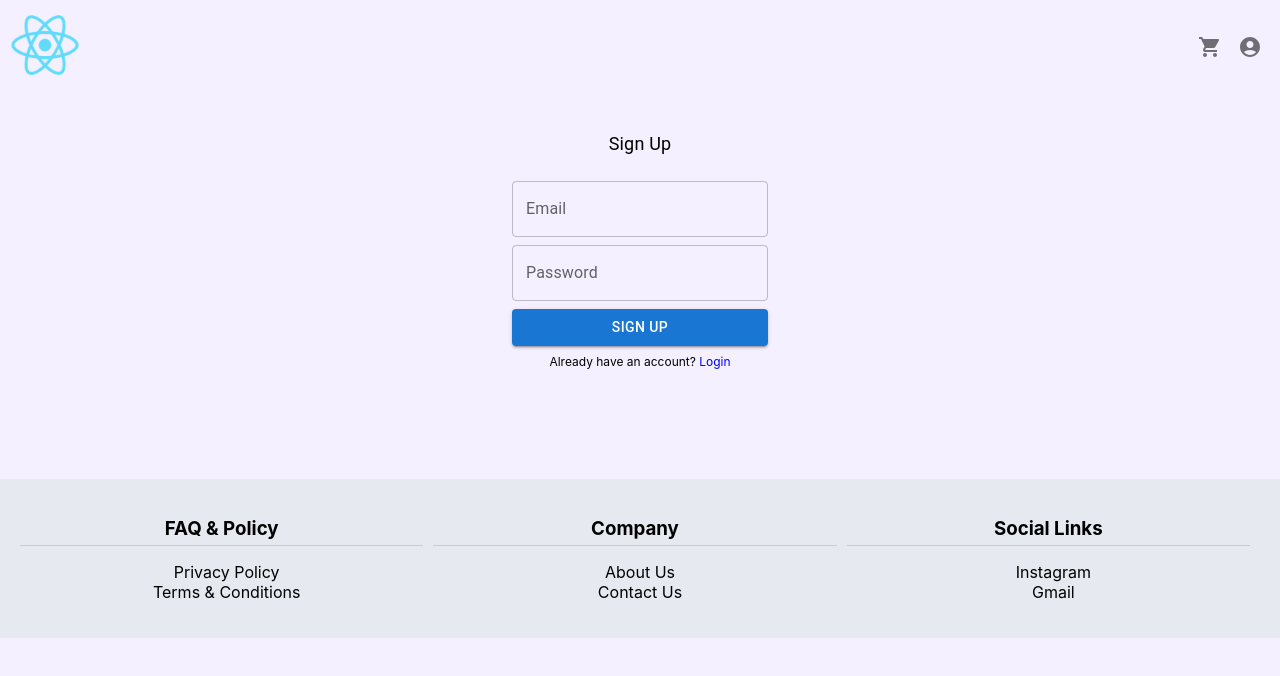
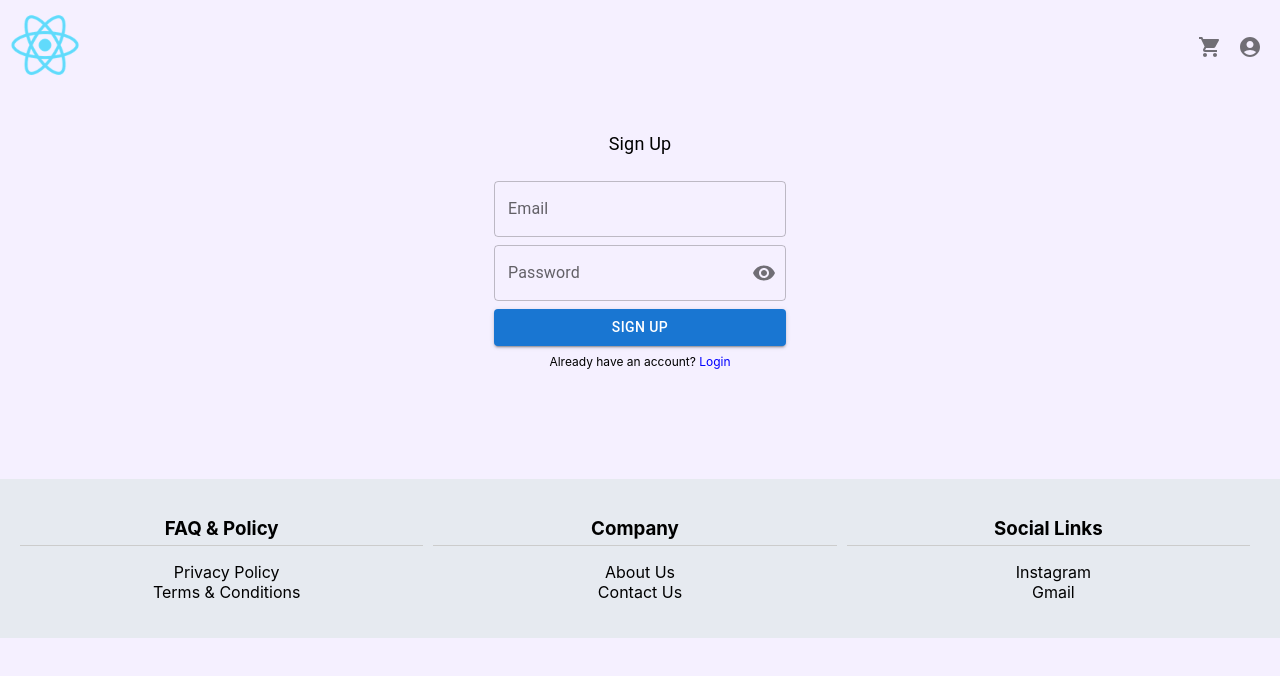
Before and after one commit to vidyadhar03/FrontEndReact, a React (Create React App) app: page /authentication in a window 1280 px wide. Shown: the top 676 px of the page. Built offline with nearby package versions, Linux system fonts and the light colour scheme.

Commit message:
Authentication state maintainence &  refinements

```diff
--- a/package.json
+++ b/package.json
@@ -15,7 +15,7 @@
     "firebase": "^9.23.0",
     "react": "^18.2.0",
     "react-dom": "^18.2.0",
-    "react-router-dom": "^6.14.0",
+    "react-router-dom": "^6.14.2",
     "react-scripts": "5.0.1",
     "styled-components": "^5.3.11",
     "web-vitals": "^2.1.4"
--- a/src/App.js
+++ b/src/App.js
@@ -8,7 +8,7 @@ import CartPage from './Components/Cart';
 import Footer from './Components/Footer';
 import Authentication from './Components/Authentication';
 import CategoryWiseProducts from './Components/CategoryWiseProducts';
-import UserProfile from './Components/UserDetails';
+import UserProfile from './Components/UserProfile';
 import CheckoutPage from './Components/CheckoutPage';
 
 const App = () => {
--- a/src/Components/Authentication.js
+++ b/src/Components/Authentication.js
@@ -1,7 +1,11 @@
 import { useState } from "react";
-import { TextField, Typography, Button } from "@mui/material";
 import { initializeApp } from "firebase/app";
 import { getAuth, createUserWithEmailAndPassword, signInWithEmailAndPassword } from "firebase/auth";
+
+//input related material imports
+import { TextField, Typography, Button, IconButton, InputAdornment } from "@mui/material";
+import { Visibility, VisibilityOff } from "@mui/icons-material"; // Import icons
+import { useNavigate } from "react-router-dom";
 
 //firebase configuration details
 const firebaseConfig = {
@@ -20,19 +24,22 @@ const auth = getAuth(app);
 
 const Authentication = () => {
   const [isSignUp, setIsSignUp] = useState(true);
-  const [email, setEmail] = useState(""); // State for email input
-  const [password, setPassword] = useState(""); // State for password input
+  const [email, setEmail] = useState("");
+  const [password, setPassword] = useState("");
+  const [showPassword, setShowPassword] = useState(false);
+  const navigate = useNavigate();
 
   const toggleMode = () => {
     setIsSignUp((prevIsSignUp) => !prevIsSignUp);
   };
 
   const signUpUser = () => {
-    console.log("signing up user");
     createUserWithEmailAndPassword(auth, email, password)
       .then((userCredential) => {
         const user = userCredential.user;
-        console.log(user);
+        localStorage.setItem('userId', user.uid);
+        localStorage.setItem('userEmail', user.email);
+        navigate("/userprofile");
       })
       .catch((error) => {
         const errorCode = error.code;
@@ -45,7 +52,9 @@ const Authentication = () => {
     signInWithEmailAndPassword(auth, email, password)
       .then((userCredential) => {
         const user = userCredential.user;
-        console.log(user);
+        localStorage.setItem('userId', user.uid);
+        localStorage.setItem('userEmail', user.email);
+        navigate("/userprofile");
       })
       .catch((error) => {
         const errorCode = error.code;
@@ -68,13 +77,27 @@ const Authentication = () => {
           onChange={(e) => setEmail(e.target.value)} // Update email state on change
         />
         <TextField
-          id="outlined-basic"
+          id="outlined-adornment-password"
+          type={showPassword ? "text" : "password"} // Show password if showPassword is true
           label="Password"
           variant="outlined"
           sx={{ margin: "4px", width: "100%" }}
-          value={password} // Bind the value to password state
-          onChange={(e) => setPassword(e.target.value)} // Update password state on change
-        />
+          value={password}
+          onChange={(e) => setPassword(e.target.value)}
+          InputProps={{
+            // Add an eye icon button to toggle password visibility
+            endAdornment: (
+              <InputAdornment position="end">
+                <IconButton
+                  aria-label="toggle password visibility"
+                  onClick={() => setShowPassword(!showPassword)}
+                  edge="end"
+                >
+                  {showPassword ? <VisibilityOff /> : <Visibility />}
+                </IconButton>
+              </InputAdornment>
+            ),
+          }} />
         <Button variant="contained" sx={{ margin: "4px", width: "100%" }} onClick={isSignUp ? signUpUser : signInUser}>
           {isSignUp ? "Sign Up" : "Sign In"}
         </Button>
--- a/src/Components/HomaPage.js
+++ b/src/Components/HomaPage.js
@@ -141,7 +141,7 @@ const HomaPage = ({ response }) => {
                         <Grid item key={index}>
                             <Link to={`/category/${category.title}`} key={index} style={linkStyles}>
                                 <Paper sx={paperStyles} style={{ margin: 6, alignItems: "center", textAlign: "center", padding: 2 }}>
-                                    <img src={category.image} alt={category.title} style={{ width: '100%', height: '150px', objectFit: 'cover' }} />
+                                    <img src={category.image} alt={category.title} className="shop-category-img" />
                                     <Typography variant="subtitle1" component="div" style={{ marginTop: 8, fontSize: '14px', fontWeight: 'normal' }}>
                                         {category.title}
                                     </Typography>
--- a/src/Components/Toolbar.js
+++ b/src/Components/Toolbar.js
@@ -1,7 +1,7 @@
 // import { AppBar, Toolbar, IconButton, Typography, Container } from '@mui/material';
 import { IconButton } from '@mui/material';
 import { ShoppingCart, AccountCircle } from '@mui/icons-material';
-import { Link } from 'react-router-dom';
+import { Link,useNavigate } from 'react-router-dom';
 
 const ToolbarComponent = () => {
 
@@ -10,28 +10,36 @@ const ToolbarComponent = () => {
         color: 'inherit',
         outline: 'none',
     };
+    const navigate = useNavigate();
+
+    const handleAuth = () => {
+        var userId = localStorage.getItem('userId');
+        if (userId !== null) {
+            navigate("/userprofile");
+        } else {
+            navigate("/authentication");
+        }
+    }
 
     return (
-        <div style={{display:'flex',justifyContent:'space-between',backgroundColor:'transparent',position:'absolute',zIndex:'9999',width:'100%'}}>
-            <div style={{margin:'10px'}}>
+        <div style={{ display: 'flex', justifyContent: 'space-between', backgroundColor: 'transparent', position: 'absolute', zIndex: '9999', width: '100%' }}>
+            <div style={{ margin: '10px' }}>
                 <Link to={'/'} style={linkStyles}>
                     {/* <Typography variant="h6" component="div">
                         Trippy Tree
                     </Typography> */}
-                    <img src="logo192.png" alt="Trippy Tree" style={{ width: '100%', height: '70px', objectFit: 'cover' }}/>
+                    <img src="logo192.png" alt="Trippy Tree" style={{ width: '100%', height: '70px', objectFit: 'cover' }} />
                 </Link>
             </div>
-            <div style={{alignItems:'center',display:'flex',margin:'10px'}}>
+            <div style={{ alignItems: 'center', display: 'flex', margin: '10px' }}>
                 <Link to={'/cart'} style={linkStyles}>
                     <IconButton color="white">
                         <ShoppingCart />
                     </IconButton>
                 </Link>
-                <Link to={'/authentication'} style={linkStyles}>
-                    <IconButton color="white">
-                        <AccountCircle />
-                    </IconButton>
-                </Link>
+                <IconButton color="white" onClick={handleAuth}>
+                    <AccountCircle />
+                </IconButton>
             </div>
         </div>
     );
--- a/src/Components/UserDetails.js
+++ b/src/Components/UserProfile.js
@@ -1,16 +1,23 @@
 import { Container, Typography } from "@mui/material";
 import React from "react";
+import { useLocation } from "react-router-dom";
 import "./UserProfile.css";
 
 const UserProfile = () => {
 
-    const email = "vidyadhariitkgp@gmail.com"
+    // const location = useLocation();
+    // const userInfo = location.state?.userInfo;
+
+    var userInfo = localStorage.getItem('userId');
+    console.log("printing from here",userInfo)
+
+    const email = localStorage.getItem('userEmail');
     const phone = "7478022333"
     const address = "Viman Nagar,Pune-411014"
 
     return (
         <div className="user-profile">
-            <Container>
+            <Container sx={{marginTop:'100px'}}>
                 <Typography
                     variant="h6"
                     component="h2"
@@ -18,7 +25,7 @@ const UserProfile = () => {
                     gutterBottom
                     sx={{ borderBottom: "1px solid #ccc" }}
                 >
-                    Vidyadhar Gowd
+                    Display Name
                 </Typography>
                 <div className="details-container">
                     <div className="details-section">
--- a/src/Components/homepage.css
+++ b/src/Components/homepage.css
@@ -83,6 +83,11 @@
   font-size: 28px;
 }
 
+.shop-category-img{
+  width: 100%;
+  height: 240px;
+  object-fit: cover;
+}
 
 /* Media query for screens larger than 990px */
 @media (max-width: 990px) {
@@ -123,4 +128,10 @@
     overflow: hidden;
   }
 
+  .shop-category-img{
+    width: 100%;
+    height: 150px;
+    object-fit: cover;
+  }
+
 }
```
Also changed, not shown: 1 other file (tests, documents, lock files or other folders).
